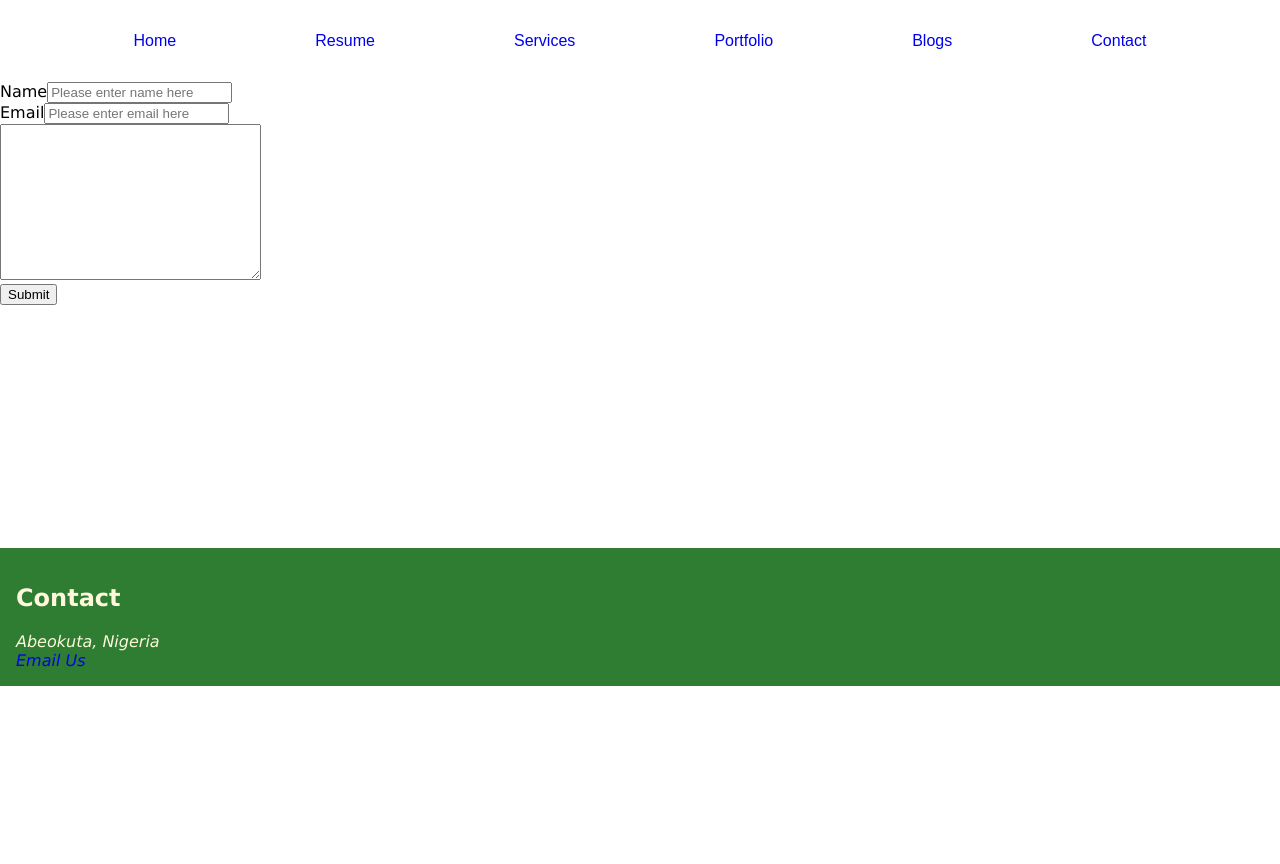
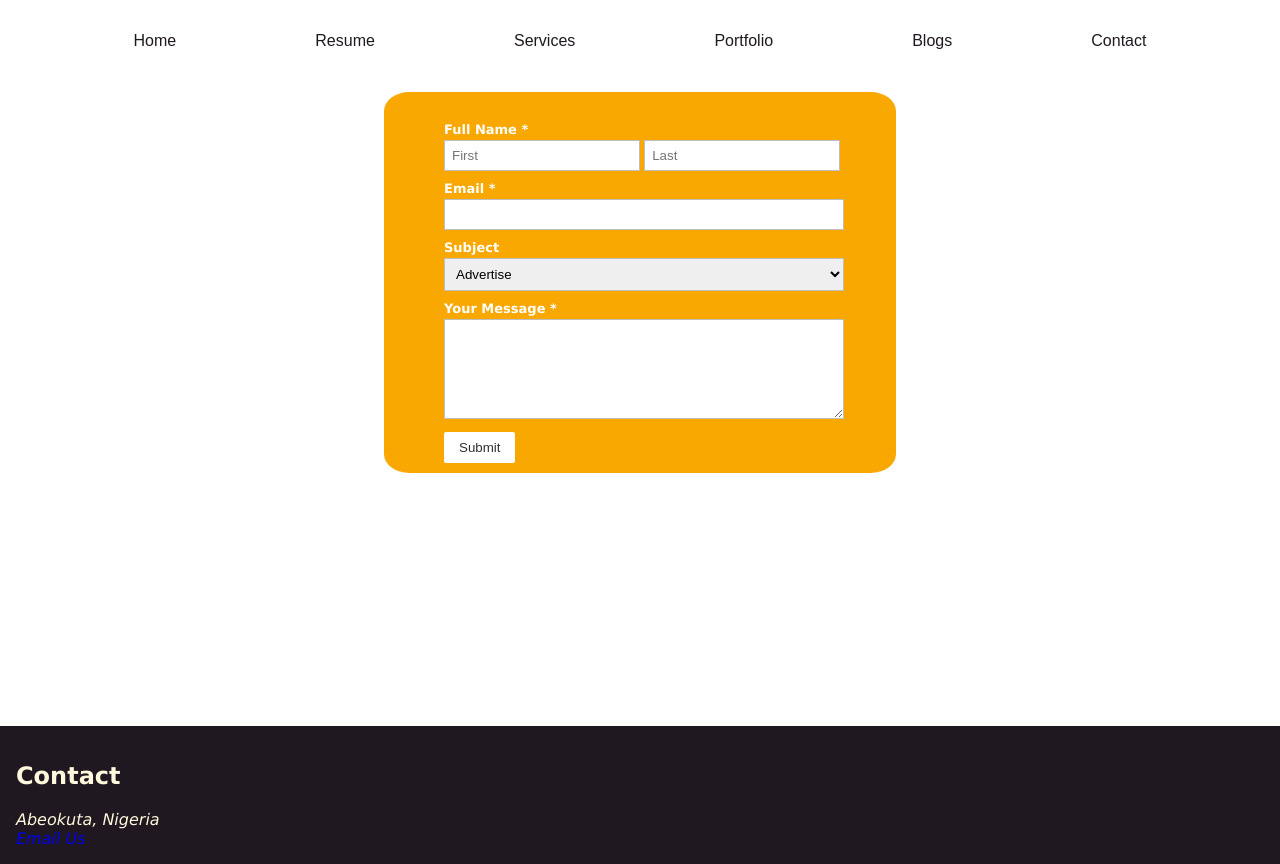
Before and after one commit to drsimplegraffiti/portfolio, a React (Create React App) app: page /contact in a window 1280 px wide. Shown: the top 864 px of the page. Before the commit the page ends 800 px from the top, so only its background shows below. Built offline with nearby package versions, Linux system fonts and the light colour scheme.

Commit message:
color added

```diff
--- a/package.json
+++ b/package.json
@@ -7,10 +7,12 @@
     "@testing-library/react": "^11.1.0",
     "@testing-library/user-event": "^12.1.10",
     "react": "^17.0.2",
+    "react-animated-css": "^1.2.1",
     "react-dom": "^17.0.2",
     "react-router": "^5.2.0",
     "react-router-dom": "^5.2.0",
     "react-scripts": "4.0.3",
+    "react-spinners": "^0.11.0",
     "web-vitals": "^1.0.1"
   },
   "scripts": {
--- a/public/index.html
+++ b/public/index.html
@@ -9,6 +9,7 @@
     <meta name="description" content="Web site created using create-react-app" />
     <link rel="apple-touch-icon" href="%PUBLIC_URL%/logo192.png" />
     <link rel="manifest" href="%PUBLIC_URL%/manifest.json" />
+    <link rel="stylesheet" href="https://cdnjs.cloudflare.com/ajax/libs/animate.css/3.5.2/animate.min.css">
     <title> Portfolio</title>
 </head>
 
--- a/src/App.js
+++ b/src/App.js
@@ -1,3 +1,5 @@
+
+// import { BounceLoader } from 'react-spinners';
 import { BrowserRouter as Router, Switch, Route } from 'react-router-dom';
 import Header from './Header';
 import Footer from './Footer';
@@ -17,6 +19,9 @@ function App() {
   return (
     <Router>
       <div className="App">
+{/* <BounceLoader size={ 24} color='#f8a800' loading/> <br />
+<BounceLoader size={ 12} color='#f8a800' loading/> <br />
+<BounceLoader size={ 6} color='#f8a800' loading/> <br /> */}
       <Header />
 
         <Switch>
--- a/src/Blogs.jsx
+++ b/src/Blogs.jsx
@@ -9,7 +9,7 @@ const Blogs = () => {
                     <section class="services">
 
         <div class="s-heading">
-            <h1>Blo<font color="#108775">gs</font>  Section</h1>
+            <h1>Blo<font color="#201820">gs</font>  Section</h1>
             <p>Read Blogs authored by me</p>
         </div>
         <div class="s-box-container">
--- a/src/Button.js
+++ b/src/Button.js
@@ -1,16 +1,28 @@
-import {Link} from 'react-router-dom';
+import { Link } from 'react-router-dom';
+import {Animated} from "react-animated-css";
+// import { BounceLoader } from 'react-spinners';
+
+
 
 
 const Button = () => {
-
+<Animated animationIn="bounceInLeft" animationOut="fadeOut" isVisible={true}></Animated>
     const buttonStyle = {
         color: 'white'
     }
+
+
+    // useEffect(() => {
+    //     setLoading(true)
+    //     setTimeout(() => {
+    //         setLoading(false)
+    //     }, 2000)
+    // }, [])
+
     return (
         <div>
-                <button className="hire-me">
-            <Link to='/contact' style={buttonStyle}>Hire Me</Link>
-                </button>
+
+            <button className="hire-me" ><Link to='/contact' style={buttonStyle}>Hire Me</Link></button>
         </div>
      );
 }
--- a/src/Contact.jsx
+++ b/src/Contact.jsx
@@ -3,14 +3,30 @@ const Contact = () => {
   return (
     <div>
 
-      <form action="">
-        <label htmlFor="name">Name</label>
-        <input type="text" required placeholder="Please enter name here" /> <br />
-        <label htmlFor="name">Email</label>
-        <input type="email" required placeholder="Please enter email here" /> <br />
-        <textarea name="message" id="" cols="30" rows="10"></textarea> <br />
-        <button  type="submit">Submit</button>
-      </form>
+      <form>
+<ul class="form-style-1">
+    <li><label>Full Name <span class="required">*</span></label><input type="text" name="field1" class="field-divided" placeholder="First" /> <input type="text" name="field2" class="field-divided" placeholder="Last" /></li>
+    <li>
+        <label>Email <span class="required">*</span></label>
+        <input type="email" name="field3" class="field-long" />
+    </li>
+    <li>
+        <label>Subject</label>
+        <select name="field4" class="field-select">
+        <option value="Advertise">Advertise</option>
+        <option value="Partnership">Partnership</option>
+        <option value="General Question">General</option>
+        </select>
+    </li>
+    <li>
+        <label>Your Message <span class="required">*</span></label>
+        <textarea name="field5" id="field5" class="field-long field-textarea"></textarea>
+    </li>
+    <li>
+        <input type="submit" value="Submit" />
+    </li>
+</ul>
+</form>
     </div>
    );
 }
--- a/src/Portfoliio.jsx
+++ b/src/Portfoliio.jsx
@@ -7,31 +7,31 @@ const Portfolio = () => {
                     <section class="services">
 
         <div class="s-heading">
-            <h1>Port<font color="#108775">folio</font>  Section</h1>
-            <p>Read Blogs authored by me</p>
+            <h1>Port<font color="#201820">folio</font>  Section</h1>
+            <p>Works done on GitHub</p>
         </div>
         <div class="s-box-container">
 
             <div class="s-box">
                 <div class="bar"></div>
-                <img alt="1" src="/img/broswerpage.jpg" />
-                <h1>Generate Invoice</h1>
-                <p>Use JavaScript to download browser page</p>
-                <a class="s-btn" href="https://dev.to/drsimplegraffiti/generate-invoice-pdf-dmd">More</a>
+                <img alt="1" src="/img/wdp.jpg" />
+                <h1>Management System</h1>
+                <p>Tools: NodeJs, HandleBars, Express, MongoDb</p>
+                <a class="s-btn" href="https://github.com/drsimplegraffiti/wonderful-direct-pharmacy">More</a>
             </div>
             <div class="s-box">
                 <div class="bar"></div>
                 <img alt="2" src="/img/websocket.png" />
-                <h1>Socket.io</h1>
-                <p>Use Web Socket to create real-time chat app</p>
+                <h1>Tiny Chat App</h1>
+                <p>Tools: NodeJs, Socket.io</p>
                 <a class="s-btn" href="https://dev.to/drsimplegraffiti/chat-app-using-socket-io-1hp0">More</a>
             </div>
             <div class="s-box">
                 <div class="bar"></div>
                 <img alt="3" src="/img/mailnodejs.jpg" />
-                <h1>Node Mailer</h1>
-                <p>Use Node Mailer to send mails to client</p>
-                <a class="s-btn" href="https://dev.to/drsimplegraffiti/send-mails-using-nodejs-42ag">More</a>
+                <h1>News Network Demo</h1>
+                <p>Tools: NodeJs, Express, MongoDb</p>
+                <a class="s-btn" href="https://github.com/drsimplegraffiti/CNN">More</a>
             </div>
         </div>
     </section>
--- a/src/Services.jsx
+++ b/src/Services.jsx
@@ -8,7 +8,7 @@ const Services = () => {
                     <section class="services">
 
         <div class="s-heading">
-            <h1>Serv<font color="#108775">ices</font>  Section</h1>
+            <h1>Serv<font color="#201820">ices</font>  Section</h1>
             <p>Read Blogs authored by me</p>
         </div>
         <div class="s-box-container">
--- a/src/index.css
+++ b/src/index.css
@@ -49,6 +49,7 @@ nav ul {
 }
 
 li {
+    color: #201820;
     display: inline;
     justify-content: space-between;
 }
@@ -88,7 +89,7 @@ a {
 }
 
 .hire-me:hover {
-    background-color: #f8a800;
+    background-color: #e69d00;
 }
 
 .brief {
@@ -102,7 +103,7 @@ a {
 
 footer {
     position: absolute;
-    background-color: #2e7d32;
+    background-color: #201820;
     width: 100%;
     margin-top: 19%;
     padding: 1rem;
@@ -129,7 +130,7 @@ footer {
 }
 
 .s-heading h1 {
-    color: #108775;
+    color: #f8a800;
     font-size: 3rem;
     font-weight: 400;
     letter-spacing: 1px;
@@ -137,7 +138,7 @@ footer {
 }
 
 .s-heading p {
-    color: #108775;
+    color: #f8a800;
     font-size: 1rem;
     margin: 5px;
     text-align: center;
@@ -164,7 +165,8 @@ footer {
     position: relative;
     color: #fff;
     box-shadow: 5px 10x #888888;
-    background-color: rgb(224, 252, 224);
+    /* background-color: rgb(224, 252, 224); */
+    background-color: hsl(41, 100%, 90%);
 }
 
 .s-box img {
@@ -172,26 +174,34 @@ footer {
 }
 
 .s-box h1 {
-    color: #108775;
+    color: #201820;
     letter-spacing: 1px;
     font-size: 1.5rem;
     margin-bottom: 8px;
 }
 
 .s-box p {
-    color: #108775;
+    color: #201820;
     text-align: center;
+}
+
+.loader {
+    text-align: center;
+    display: flex;
+    justify-content: center;
+    width: 100%;
+    height: 100vh;
 }
 
 .s-btn {
     width: 140px;
     height: 40px;
     border-radius: 20px;
-    border: 1px solid #108775;
+    border: 1px solid #f8a800;
     display: flex;
     justify-content: center;
     align-items: center;
-    color: #108775;
+    color: #f8a800;
     margin-top: 10px;
 }
 
@@ -202,7 +212,7 @@ footer {
     left: 50%;
     top: 0%;
     transform: translateX(-50%);
-    background-color: #108775;
+    background-color: #f8a800;
     border-radius: 0px 0px 10px 10px;
     display: none;
     animation: bar 0.5s;
@@ -214,8 +224,8 @@ footer {
 }
 
 .s-btn:hover {
-    background-color: #108775;
-    border: 1px solid #108775;
+    background-color: #f8a800;
+    border: 1px solid #f8a800;
     color: #FFFFFF;
     transition: all ease 0.3s;
 }
@@ -233,3 +243,113 @@ footer {
     margin-top: 3rem;
     border: rgb(126, 1, 1) 2px solid;
 }
+
+
+/* form */
+
+form {
+    background-color: #f8a800;
+    justify-self: center;
+    width: 40%;
+    margin: auto;
+    border-radius: 5%;
+    color: #fff;
+}
+
+.form-style-1 {
+    margin: 10px auto;
+    max-width: 400px;
+    padding: 20px 12px 10px 20px;
+    font: 13px "Lucida Sans Unicode", "Lucida Grande", sans-serif;
+}
+
+.form-style-1 li {
+    padding: 0;
+    display: block;
+    list-style: none;
+    margin: 10px 0 0 0;
+}
+
+.form-style-1 label {
+    margin: 0 0 3px 0;
+    padding: 0px;
+    display: block;
+    font-weight: bold;
+    color: #ffffff;
+}
+
+.form-style-1 input[type=text],
+.form-style-1 input[type=date],
+.form-style-1 input[type=datetime],
+.form-style-1 input[type=number],
+.form-style-1 input[type=search],
+.form-style-1 input[type=time],
+.form-style-1 input[type=url],
+.form-style-1 input[type=email],
+textarea,
+select {
+    box-sizing: border-box;
+    -webkit-box-sizing: border-box;
+    -moz-box-sizing: border-box;
+    border: 1px solid #BEBEBE;
+    padding: 7px;
+    margin: 0px;
+    -webkit-transition: all 0.30s ease-in-out;
+    -moz-transition: all 0.30s ease-in-out;
+    -ms-transition: all 0.30s ease-in-out;
+    -o-transition: all 0.30s ease-in-out;
+    outline: none;
+}
+
+.form-style-1 input[type=text]:focus,
+.form-style-1 input[type=date]:focus,
+.form-style-1 input[type=datetime]:focus,
+.form-style-1 input[type=number]:focus,
+.form-style-1 input[type=search]:focus,
+.form-style-1 input[type=time]:focus,
+.form-style-1 input[type=url]:focus,
+.form-style-1 input[type=email]:focus,
+.form-style-1 textarea:focus,
+.form-style-1 select:focus {
+    -moz-box-shadow: 0 0 8px #88D5E9;
+    -webkit-box-shadow: 0 0 8px #88D5E9;
+    box-shadow: 0 0 8px #88D5E9;
+    border: 1px solid #88D5E9;
+}
+
+.form-style-1 .field-divided {
+    width: 49%;
+}
+
+.form-style-1 .field-long {
+    width: 100%;
+}
+
+.form-style-1 .field-select {
+    width: 100%;
+}
+
+.form-style-1 .field-textarea {
+    height: 100px;
+}
+
+.form-style-1 input[type=submit],
+.form-style-1 input[type=button] {
+    background: #ffffff;
+    padding: 8px 15px 8px 15px;
+    border: none;
+    color: #332e33;
+    border-radius: 2px;
+}
+
+.form-style-1 input[type=submit]:hover,
+.form-style-1 input[type=button]:hover {
+    background: hsl(0, 0%, 100%);
+    box-shadow: none;
+    -moz-box-shadow: none;
+    -webkit-box-shadow: none;
+}
+
+.form-style-1 .required {
+    color: #ffffff;
+}
```
Also changed, not shown: public/img/wdp.jpg (added), src/App.css (added), 1 other file (tests, documents, lock files or other folders).
